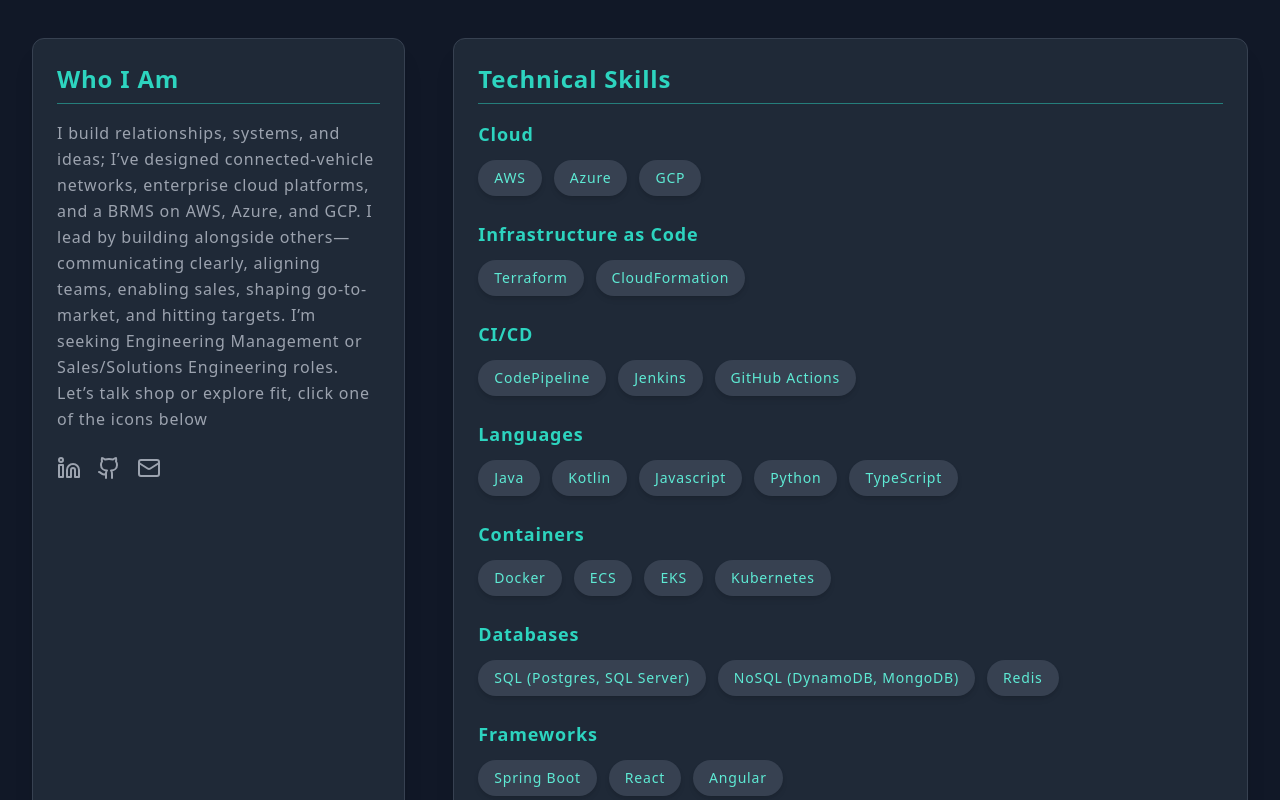
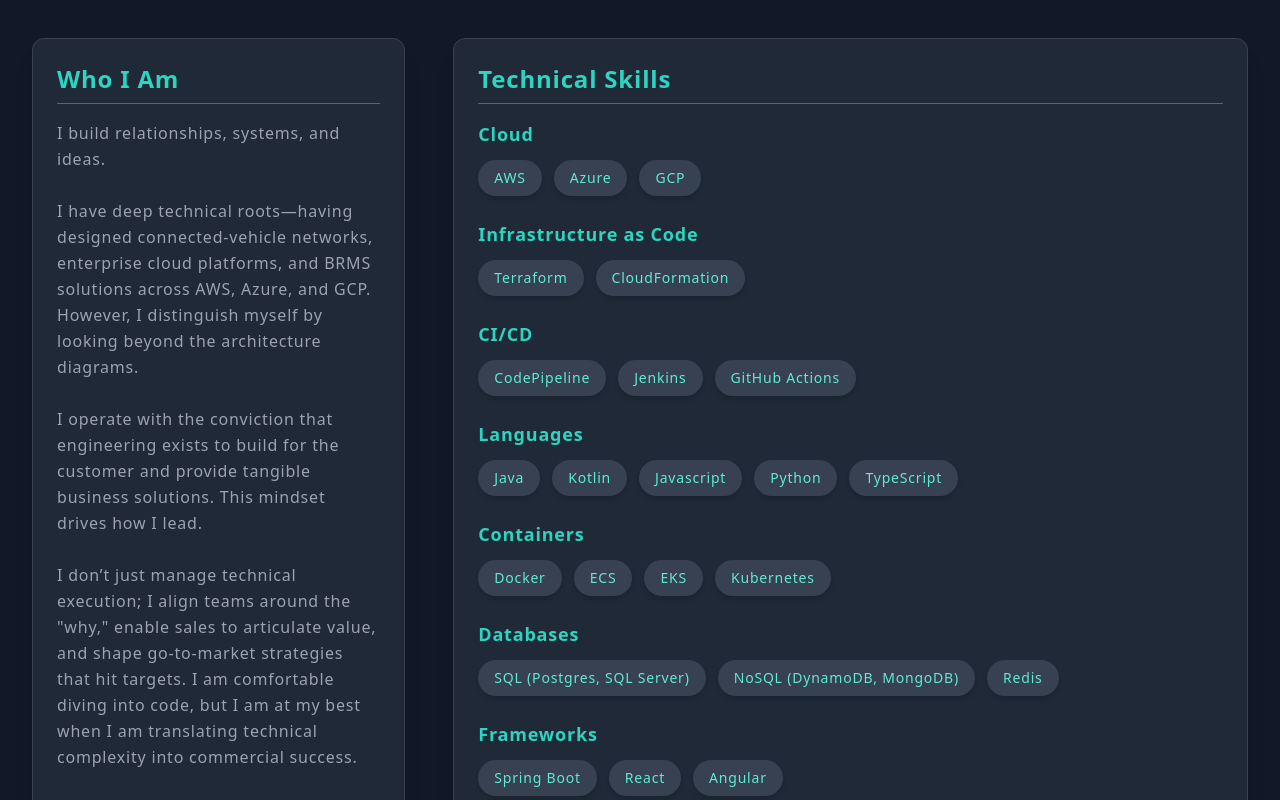
Before and after one commit to cwilkins507/my-portfolio, a React (Vite) app: page / in a window 1280 px wide. Shown: the part 900-1700 px from the top of the page. Built offline with nearby package versions, Linux system fonts and the light colour scheme.

Commit message:
update about me section

```diff
--- a/src/App.jsx
+++ b/src/App.jsx
@@ -9,7 +9,15 @@
   name: "Collin Wilkins",
   headline: "Lead Software Engineer | Cloud & Distributed Systems Specialist",
   summary: "Lead Engineer with cross-functional roots in Sales, Operations, Risk, and Management. 5+ years of experience designing highly distributed, reliable cloud platforms across AWS, Azure, and GCP. Skilled in building messaging pipelines with AWS SQS, Kafka and GCP Pub/Sub to support IoT telemetry, event-driven microservices, and real-time application messaging. Adept at improving service reliability, operational efficiency, and scalability in fast-paced, high-impact environments.",
-  aboutMe: "I build relationships, systems, and ideas; I’ve designed connected-vehicle networks, enterprise cloud platforms, and a BRMS on AWS, Azure, and GCP. I lead by building alongside others—communicating clearly, aligning teams, enabling sales, shaping go-to-market, and hitting targets. I’m seeking Engineering Management or Sales/Solutions Engineering roles. Let’s talk shop or explore fit, click one of the icons below",
+  aboutMe: `I build relationships, systems, and ideas.
+
+  I have deep technical roots—having designed connected-vehicle networks, enterprise cloud platforms, and BRMS solutions across AWS, Azure, and GCP. However, I distinguish myself by looking beyond the architecture diagrams.
+
+  I operate with the conviction that engineering exists to build for the customer and provide tangible business solutions. This mindset drives how I lead.
+
+  I don’t just manage technical execution; I align teams around the "why," enable sales to articulate value, and shape go-to-market strategies that hit targets. I am comfortable diving into code, but I am at my best when I am translating technical complexity into commercial success.
+
+  I’m seeking Engineering Management or Sales/Solutions Engineering roles where I can apply this mix of technical strategy and customer focus. Let’s talk shop—click one of the icons below.`,
   linkedin: "https://www.linkedin.com/in/collin-wilkins-1020215a/",
   github: "https://github.com/cwilkins507",
   email: "wilkins507@gmail.com",
@@ -135,7 +143,7 @@
           {/* Summary */}
           <div className="lg:col-span-1 bg-gray-800 p-6 rounded-xl shadow-xl border border-gray-700">
             <h3 className="text-2xl font-bold text-teal-400 mb-4 border-b border-teal-400/50 pb-2">Who I Am</h3>
-            <p className="text-gray-400 mb-4 leading-relaxed">{portfolioData.aboutMe}</p>
+            <p className="text-gray-400 mb-4 leading-relaxed whitespace-pre-line">{portfolioData.aboutMe}</p>
             <div className="flex space-x-4 mt-6">
               <a href={portfolioData.linkedin} target="_blank" rel="noopener noreferrer" className="text-gray-400 hover:text-teal-400 transition">
                 <Linkedin className="w-6 h-6" />
```
